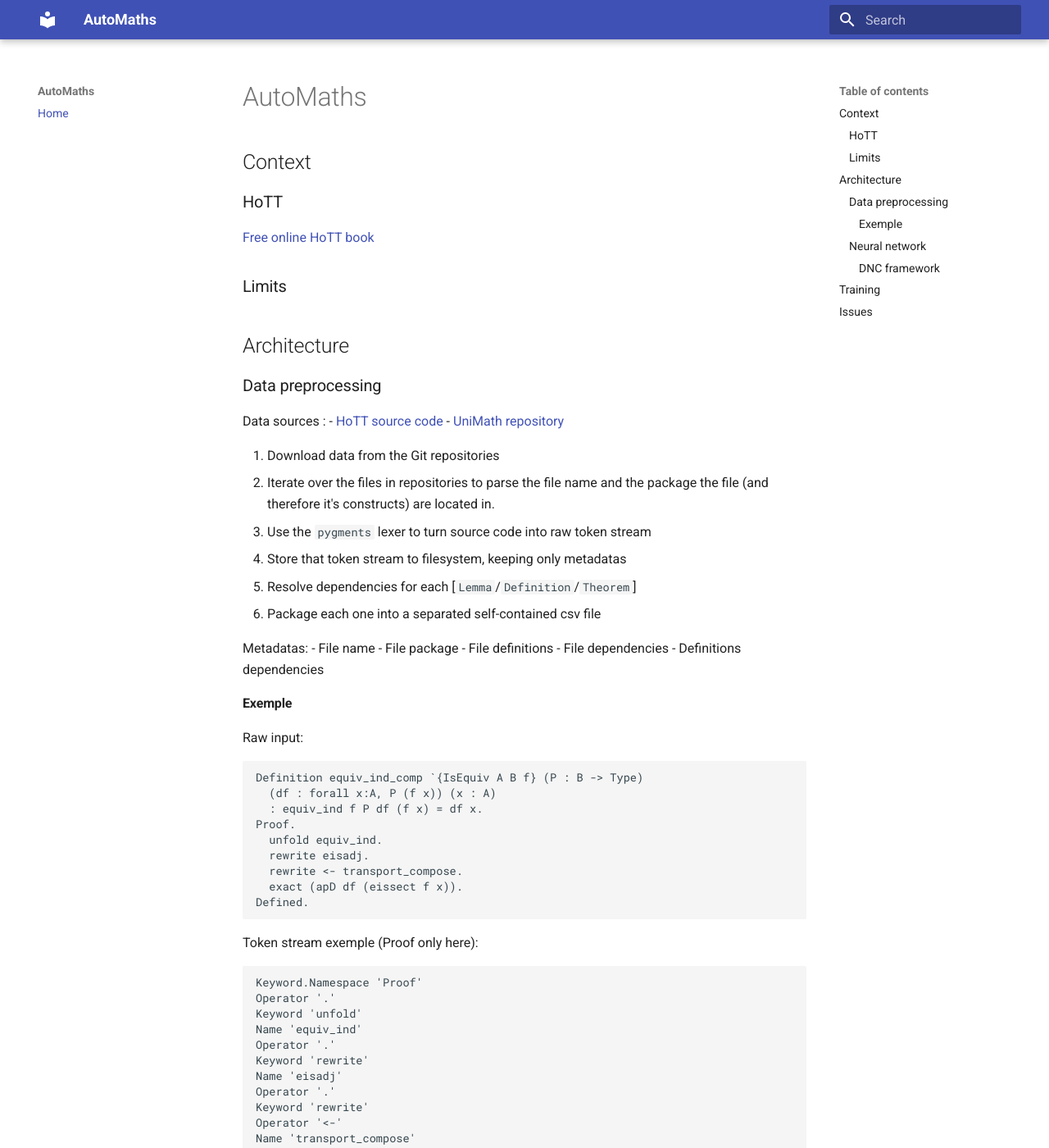
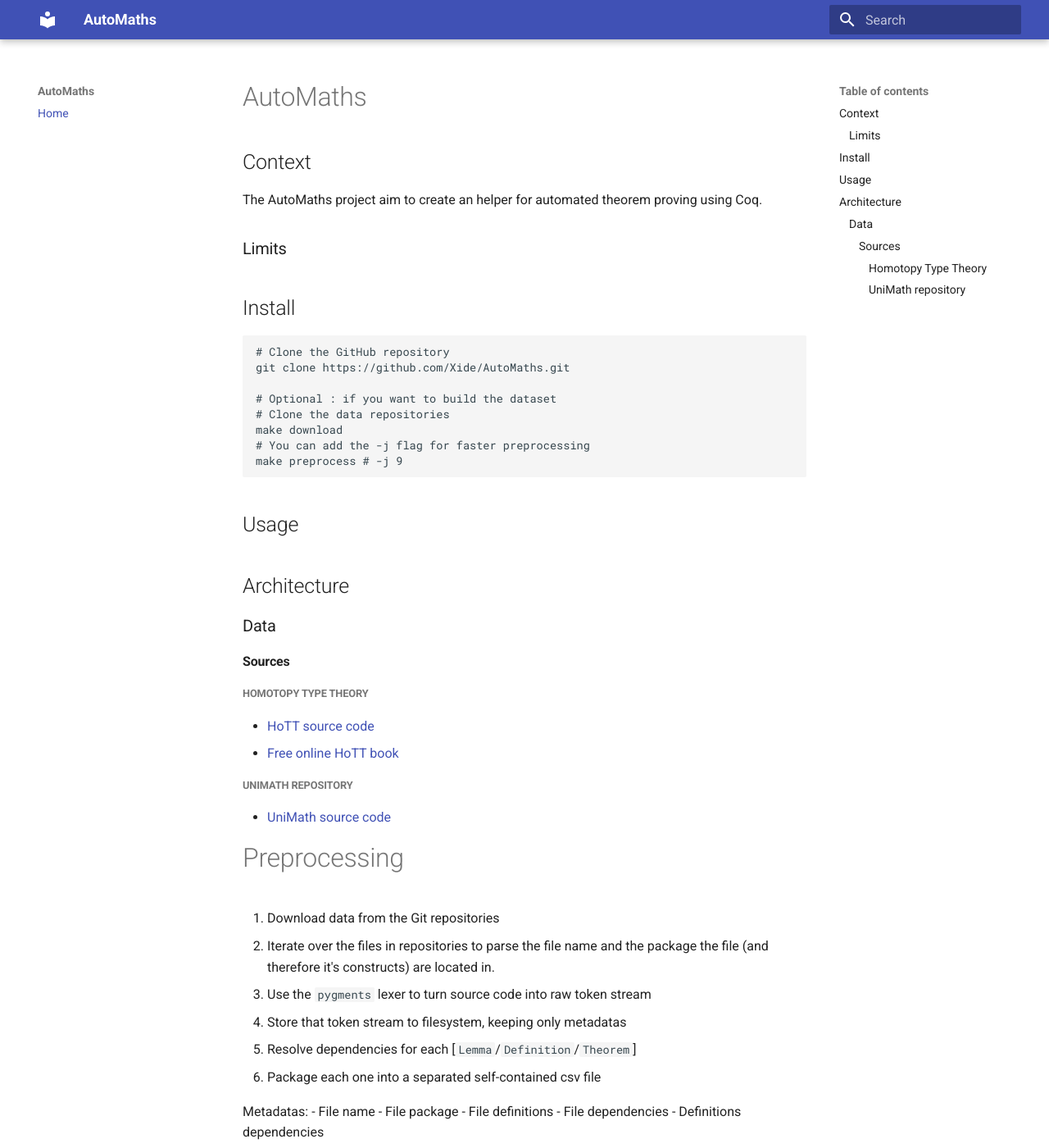
Before and after one commit to Xide/AutoMaths, an MkDocs documentation site: the page built from docs/README.md, in a window 1280 px wide and 1400 px high. Shown: the whole window at 82% size. Built offline with MkDocs 1.6.1 and Material for MkDocs 9.7.7, drawn with Linux system fonts in a browser that asks for light colours; old or Windows-style settings are respelled for this version of MkDocs.

Commit message:
from scratch to dataset with makefile

````diff
--- a/docs/README.md
+++ b/docs/README.md
@@ -2,18 +2,39 @@
 
 ## Context
 
-### HoTT
-[Free online HoTT book](https://hott.github.io/book/nightly/hott-online-1075-g3c53219.pdf)
+The AutoMaths project aim to create an helper for automated theorem proving using Coq.
+
+
 ### Limits
+
+
+## Install
+
+```sh
+# Clone the GitHub repository
+git clone https://github.com/Xide/AutoMaths.git
+
+# Optional : if you want to build the dataset
+# Clone the data repositories
+make download
+# You can add the -j flag for faster preprocessing
+make preprocess # -j 9
+```
+
+## Usage
 
 ## Architecture
 
-### Data preprocessing
+### Data
+#### Sources
+##### Homotopy Type Theory
+- [HoTT source code](https://github.com/HoTT/HoTT)
+- [Free online HoTT book](https://hott.github.io/book/nightly/hott-online-1075-g3c53219.pdf)
 
-Data sources :
-- [HoTT source code](https://github.com/HoTT/HoTT)
-- [UniMath repository](https://github.com/UniMath/UniMath)
+##### UniMath repository
+- [UniMath source code](https://github.com/UniMath/UniMath)
 
+# Preprocessing
 
 1. Download data from the Git repositories
 2. Iterate over the files in repositories to parse the file name and
````
Also changed, not shown: 2 other files.
